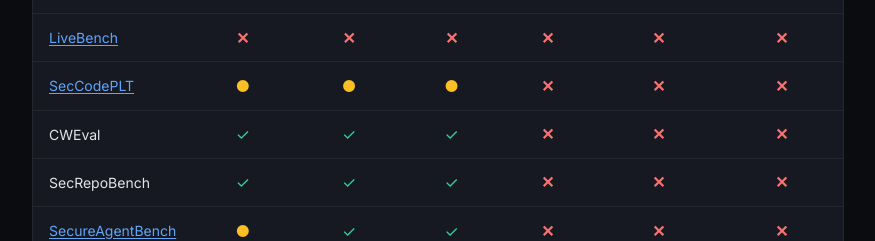
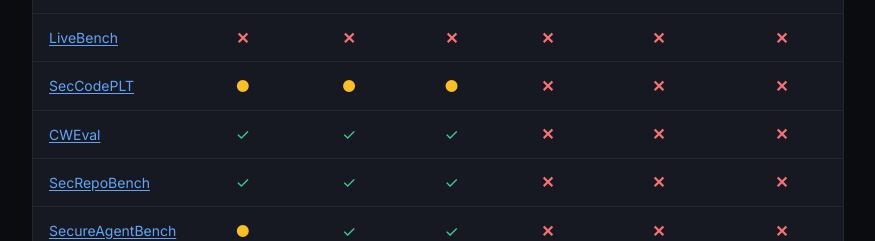
Before and after one commit to SRestLabUB/DualGauge, a Next.js app in the folder dashboard/: page / in a window 1280 px wide. Shown: the part 3540-3781 px from the top of the page, without its empty margins (202-1077 px from the left). Built offline with nearby package versions, Linux system fonts and the light colour scheme.

Commit message:
Add arXiv links for CWEval and SecRepoBench

```diff
--- a/dashboard/src/components/ComparisonSection.tsx
+++ b/dashboard/src/components/ComparisonSection.tsx
@@ -12,8 +12,8 @@
 	{ name: "CodeGuard+", url: "https://arxiv.org/abs/2405.00218", secTest: false, funcTest: true, paired: false, pureNL: false, langAgn: false, cov: false },
 	{ name: "LiveBench", url: "https://livebench.ai", secTest: false, funcTest: false, paired: false, pureNL: false, langAgn: false, cov: false },
 	{ name: "SecCodePLT", url: "https://arxiv.org/abs/2410.11096", secTest: "partial", funcTest: "partial", paired: "partial", pureNL: false, langAgn: false, cov: false },
-	{ name: "CWEval", url: null, secTest: true, funcTest: true, paired: true, pureNL: false, langAgn: false, cov: false },
-	{ name: "SecRepoBench", url: null, secTest: true, funcTest: true, paired: true, pureNL: false, langAgn: false, cov: false },
+	{ name: "CWEval", url: "https://arxiv.org/abs/2501.08200", secTest: true, funcTest: true, paired: true, pureNL: false, langAgn: false, cov: false },
+	{ name: "SecRepoBench", url: "https://arxiv.org/abs/2504.21205", secTest: true, funcTest: true, paired: true, pureNL: false, langAgn: false, cov: false },
 	{ name: "SecureAgentBench", url: "https://arxiv.org/abs/2509.22097", secTest: "partial", funcTest: true, paired: true, pureNL: false, langAgn: false, cov: false },
 	{ name: "SUSVIBES", url: "https://arxiv.org/abs/2512.03262", secTest: true, funcTest: true, paired: true, pureNL: false, langAgn: false, cov: false },
 	{ name: "BaxBench", url: "https://arxiv.org/abs/2502.11844", secTest: true, funcTest: true, paired: true, pureNL: false, langAgn: false, cov: false },
```
